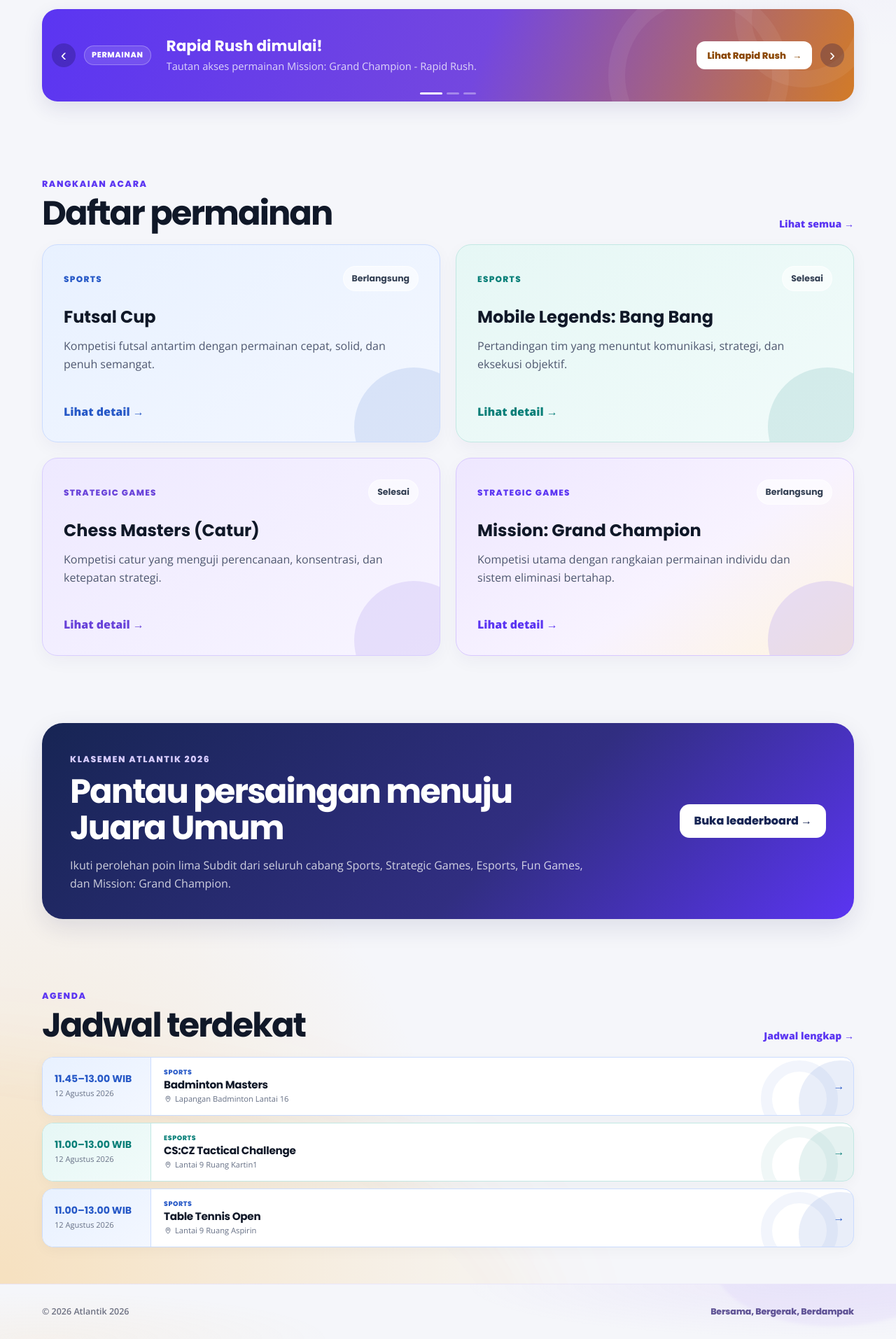
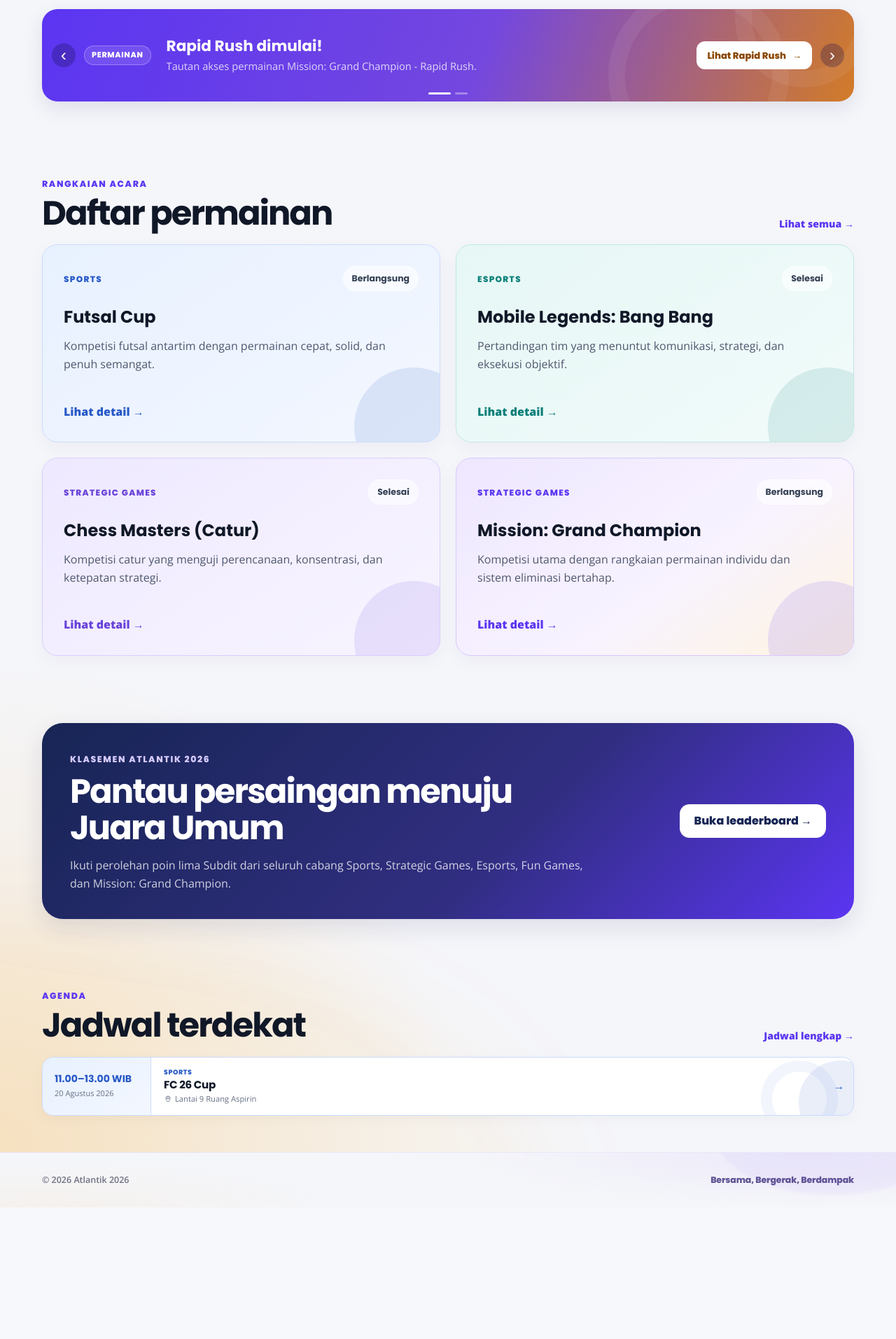
Before and after one commit to ruswanhidayat/portal-atlantik, a Next.js app: page / in a window 1280 px wide. Shown: the part 770-2683 px from the top of the page at 70% size. After the commit the page ends 2495 px from the top, so only its background shows below. Built offline with nearby package versions, Linux system fonts and the light colour scheme.

Commit message:
update schedule and announcement

```diff
--- a/data/announcements.js
+++ b/data/announcements.js
@@ -69,7 +69,7 @@ export const announcements = [
       "Pertandingan FC 26 akan segera dimulai. Saksikan pertandingannya!",
     href: "/jadwal",
     linkLabel: "Lihat Jadwal",
-    showOnHome: true,
+    showOnHome: false,
   },
   {
     id: "atlantik-run",
@@ -81,6 +81,18 @@ export const announcements = [
       "Perjalanan 3 hari mengumpulkan kilometer demi kilometer telah usai. Cek hasil akhirnya disini!",
     href: "/leaderboard",
     linkLabel: "Cek disini",
+    showOnHome: false,
+  },
+  {
+    id: "fc26-cup",
+    date: "20 Agustus 2026",
+    label: "Permainan",
+    theme: "important",
+    title: "Babak Final FC 26 Cup",
+    summary:
+      "Babak Final yang mempertemukan PADUKA vs PEPSI akan diselenggarakan Kamis 20 Agustus 2026!",
+    href: null,
+    linkLabel: null,
     showOnHome: true,
   },
 ];
--- a/data/schedule.js
+++ b/data/schedule.js
@@ -35,35 +35,45 @@ export const schedule = [
   //   description:
   //     "Babak Penyisihan pertama akan segera dimulai!",
   // },
+  // {
+  //   date: "12 Agustus 2026",
+  //   time: "11.45–13.00 WIB",
+  //   title: "Badminton Masters",
+  //   category: "Sports",
+  //   theme: "sports",
+  //   location: "Lapangan Badminton Lantai 16",
+  //   description:
+  //     "Rangkaian pertandingan lanjutan Badminton Masters.",
+  // },
+  // {
+  //   date: "12 Agustus 2026",
+  //   time: "11.00–13.00 WIB",
+  //   title: "CS:CZ Tactical Challenge",
+  //   category: "Esports",
+  //   theme: "esports",
+  //   location: "Lantai 9 Ruang Kartin1",
+  //   description:
+  //     "Rangkaian lanjutan Babak Penyisihan sedang berlangsung, saksikan pertandingannya!",
+  // },
+  // {
+  //   date: "12 Agustus 2026",
+  //   time: "11.00–13.00 WIB",
+  //   title: "Table Tennis Open",
+  //   category: "Sports",
+  //   theme: "sports",
+  //   location: "Lantai 9 Ruang Aspirin",
+  //   description:
+  //     "Table Tennis Open memasuki Babak 4 Besar! Siapakah yang akan melaju ke Babak Final?",
+  // },
   {
-    date: "12 Agustus 2026",
-    time: "11.45–13.00 WIB",
-    title: "Badminton Masters",
-    category: "Sports",
-    theme: "sports",
-    location: "Lapangan Badminton Lantai 16",
-    description:
-      "Rangkaian pertandingan lanjutan Badminton Masters.",
-  },
-  {
-    date: "12 Agustus 2026",
+    date: "20 Agustus 2026",
     time: "11.00–13.00 WIB",
-    title: "CS:CZ Tactical Challenge",
-    category: "Esports",
-    theme: "esports",
-    location: "Lantai 9 Ruang Kartin1",
-    description:
-      "Rangkaian lanjutan Babak Penyisihan sedang berlangsung, saksikan pertandingannya!",
-  },
-  {
-    date: "12 Agustus 2026",
-    time: "11.00–13.00 WIB",
-    title: "Table Tennis Open",
+    title: "FC 26 Cup",
     category: "Sports",
     theme: "sports",
     location: "Lantai 9 Ruang Aspirin",
     description:
-      "Table Tennis Open memasuki Babak 4 Besar! Siapakah yang akan melaju ke Babak Final?",
+      "Babak Final yang mempertemukan PADUKA vs PEPSI akan diselenggarakan Kamis 20 Agustus 2026!",
   },
 ];
 
```
